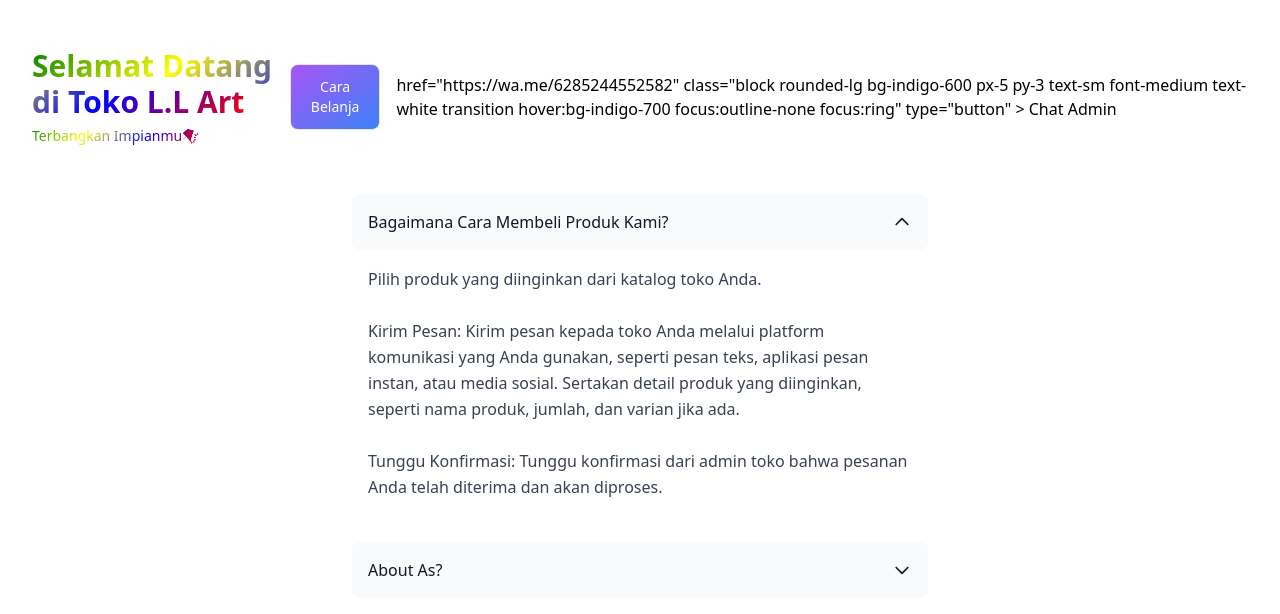
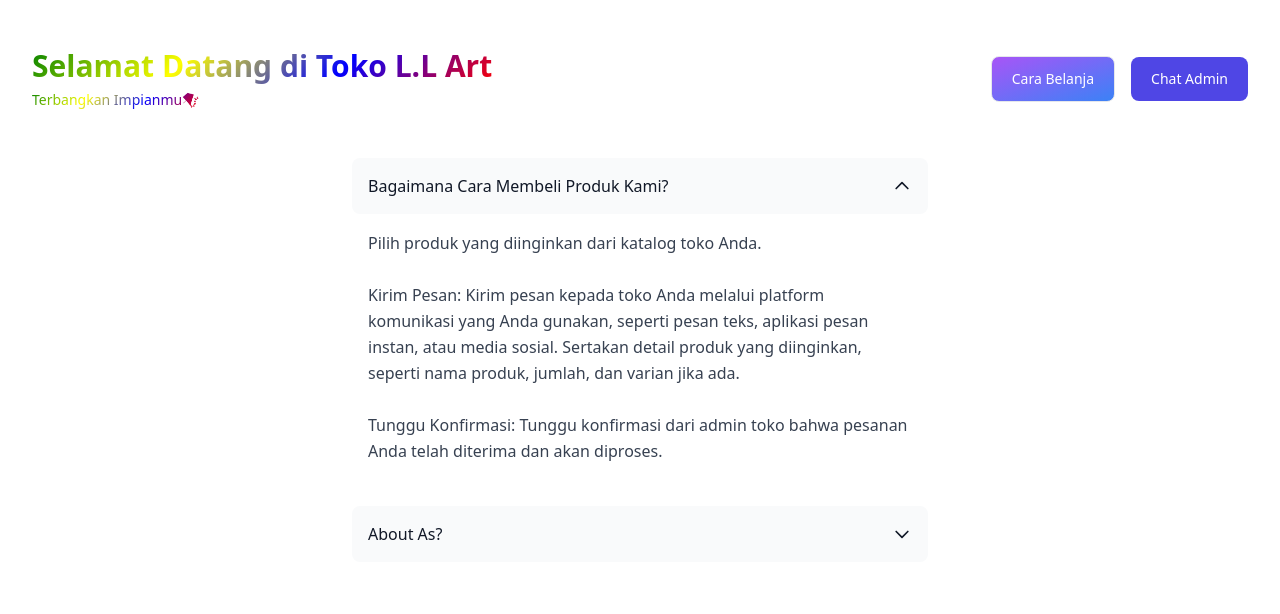
Before and after one commit to Magiciand-max/web, a plain HTML site: page L.L2.html in a window 1280 px wide. Drawn offline with nearby package versions, Linux system fonts and the light colour scheme.

Commit message:
L.L2.html

```diff
--- a/L.L2.html
+++ b/L.L2.html
@@ -29,13 +29,11 @@
                 <span class="text-sm font-medium text-white"> Cara Belanja </span>
               </button>
 
-              <a>
-                href="https://wa.me/6285244552582"
+              <button onclick="window.location.href='https://wa.me/6285244552582'"
                 class="block rounded-lg bg-indigo-600 px-5 py-3 text-sm font-medium text-white transition hover:bg-indigo-700 focus:outline-none focus:ring"
-                type="button"
-              >
-                Chat Admin
-              </a>
+                type="button">
+                  Chat Admin
+              </button>
             </div>
           </div>
         </div>
```
